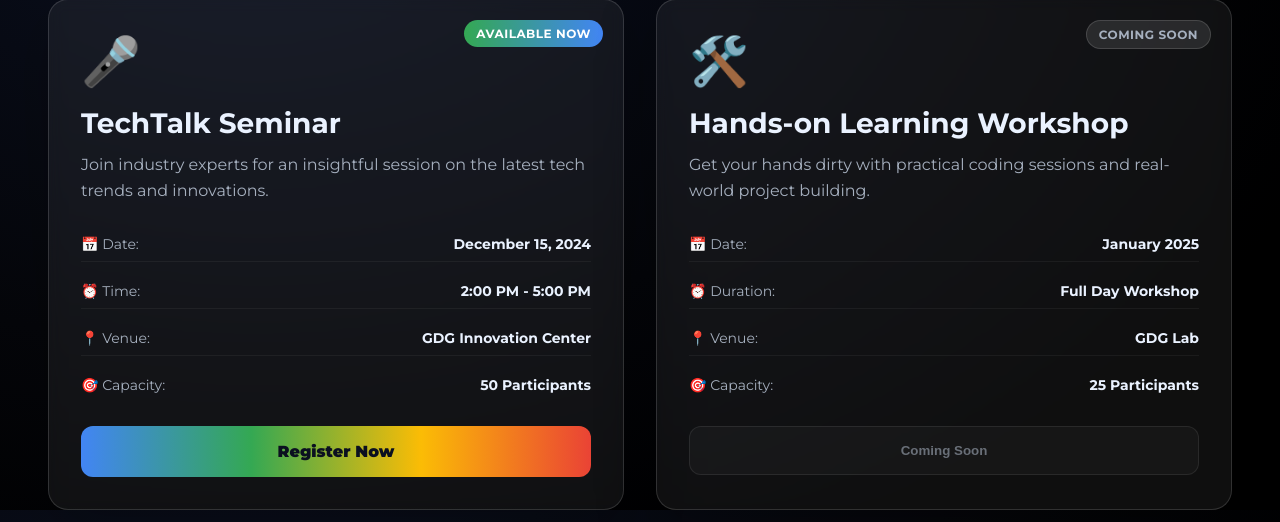
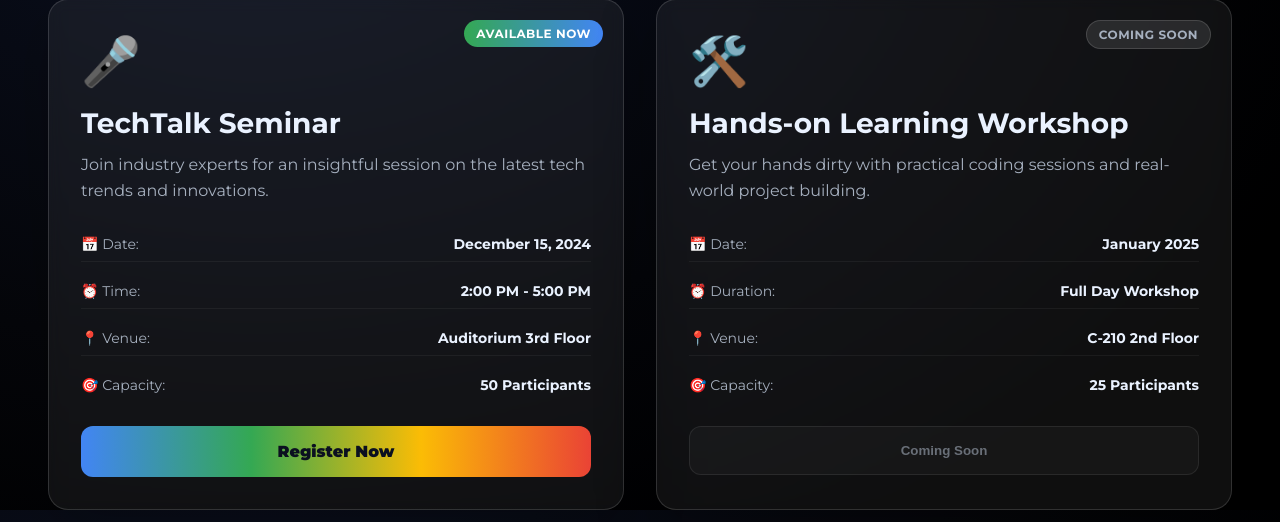
Before and after one commit to Krishh67/Gdg-registration-system, a Flask app: page /events in a window 1280 px wide. Shown: the part 290-812 px from the top of the page. Run offline with Flask 3, Linux system fonts and the light colour scheme.

Commit message:
Update events.html

```diff
--- a/GDG/templates/events.html
+++ b/GDG/templates/events.html
@@ -38,7 +38,7 @@
 					</div>
 					<div class="detail">
 						<span class="label">📍 Venue:</span>
-						<span class="value">GDG Innovation Center</span>
+						<span class="value">Auditorium 3rd Floor</span>
 					</div>
 					<div class="detail">
 						<span class="label">🎯 Capacity:</span>
@@ -64,7 +64,7 @@
 					</div>
 					<div class="detail">
 						<span class="label">📍 Venue:</span>
-						<span class="value">GDG Lab</span>
+						<span class="value">C-210 2nd Floor</span>
 					</div>
 					<div class="detail">
 						<span class="label">🎯 Capacity:</span>
```
